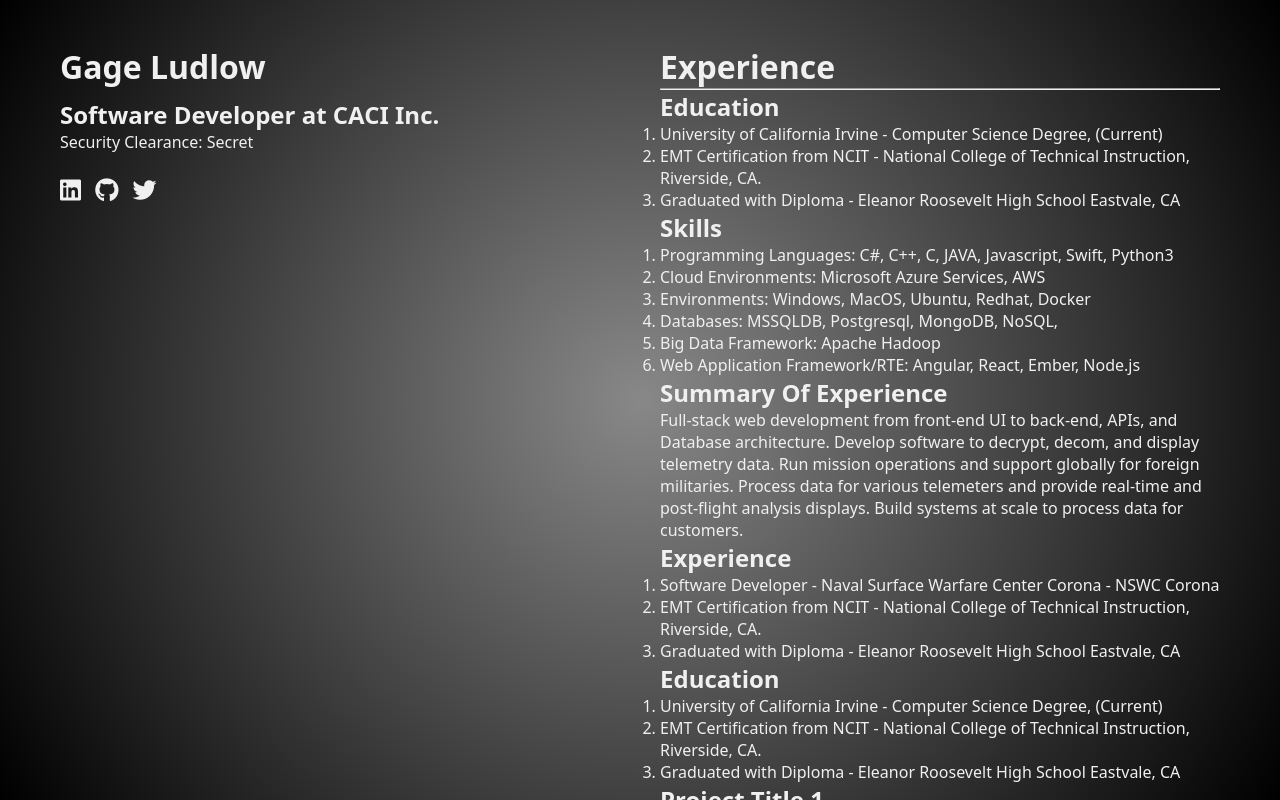
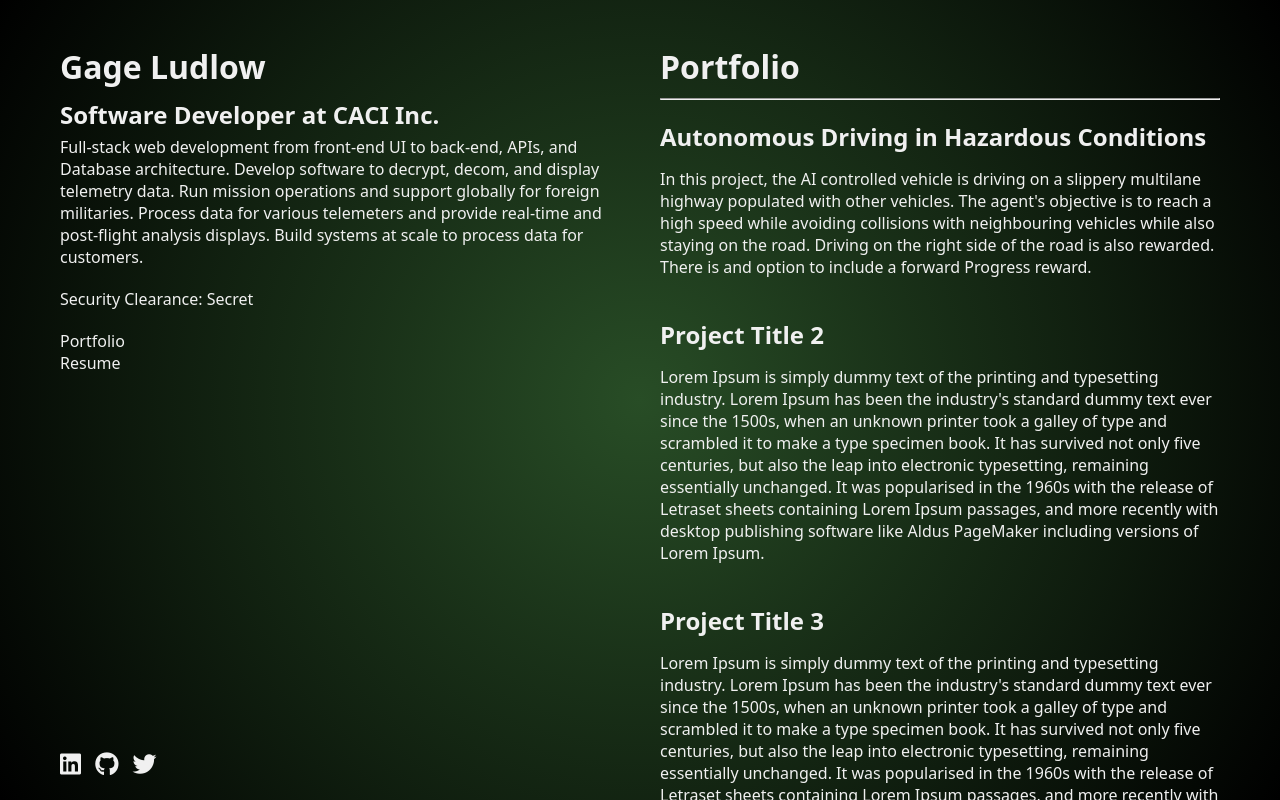
Before and after one commit to gageludlow/Portfolio, a plain HTML site: page index.html in a window 1280 px wide. Drawn offline with Linux system fonts and the light colour scheme; a script that the page names is missing.

Commit message:
add jump links to section of page. change background gradient to green-black. move social links to bottom left of page

```diff
--- a/index.html
+++ b/index.html
@@ -14,8 +14,16 @@
         <div class="left-section">
             <h1>Gage Ludlow</h1>
             <h2>Software Developer at CACI Inc.</h2>
+            <p>Full-stack web development from front-end UI to back-end, APIs, and Database
+                architecture. Develop software to decrypt, decom, and display telemetry
+                data. Run mission operations and support globally for foreign militaries.
+                 Process data for various telemeters and provide real-time and post-flight
+                  analysis displays. Build systems at scale to process data for customers.</p>
             <p>Security Clearance: Secret</p>
-            <!-- Add image or link if needed --></p>
+            <a href="#portfolio-link">Portfolio</a>
+            <a href="#resume-link">Resume</a>
+
+
             <!-- Social Media Links -->
             <div class="social-links">
                 <a href="https://www.linkedin.com/in/gage-ludlow-53742a16b/"><i class="fab fa-linkedin"></i></a>
@@ -27,66 +35,18 @@
 
         <!-- Right Scrollable Section -->
         <div class="right-section">
-            <div class="resume">
-                <h1>Experience</h1>
+            <div class="portfolio">
+                <a id="portfolio-link"></a>
+                <h1 id="portfolio-top-h1">Portfolio</h1>
                 <hr>
-                <div class="resume-item">
-                    <h2>Education</h2>
-                    <ol>
-                        <li>University of California Irvine - Computer Science Degree, (Current)</li>
-                        <li>EMT Certification from NCIT - National College of Technical Instruction, Riverside, CA.</li>
-                        <li>Graduated with Diploma - Eleanor Roosevelt High School Eastvale, CA</li>
-                    </ol>
-                </div>
-                <div class="resume-item">
-                    <h2>Skills</h2>
-                    <ol>
-                        <li>Programming Languages: C#, C++, C, JAVA, Javascript, Swift, Python3</li>
-                        <li>Cloud Environments: Microsoft Azure Services, AWS </li>
-                        <li>Environments: Windows, MacOS, Ubuntu, Redhat, Docker</li>
-                        <li>Databases: MSSQLDB, Postgresql, MongoDB, NoSQL,</li>
-                        <li>Big Data Framework: Apache Hadoop</li>
-                        <li>Web Application Framework/RTE: Angular, React, Ember, Node.js</li>
-
-                    </ol>
-                </div>
-                <div class="resume-item">
-                    <h2>Summary Of Experience</h2>
-                    <p>Full-stack web development from front-end UI to back-end, APIs, and Database
-                         architecture. Develop software to decrypt, decom, and display telemetry
-                         data. Run mission operations and support globally for foreign militaries.
-                          Process data for various telemeters and provide real-time and post-flight
-                           analysis displays. Build systems at scale to process data for customers.</p>
-
-                </div>
-                <div class="resume-item">
-                    <h2>Experience</h2>
-                    <ol>
-                        <li>Software Developer - Naval Surface Warfare Center Corona - NSWC Corona</li>
-                        <li>EMT Certification from NCIT - National College of Technical Instruction, Riverside, CA.</li>
-                        <li>Graduated with Diploma - Eleanor Roosevelt High School Eastvale, CA</li>
-                    </ol>
-                </div>
-                <div class="resume-item">
-                    <h2>Education</h2>
-                    <ol>
-                        <li>University of California Irvine - Computer Science Degree, (Current)</li>
-                        <li>EMT Certification from NCIT - National College of Technical Instruction, Riverside, CA.</li>
-                        <li>Graduated with Diploma - Eleanor Roosevelt High School Eastvale, CA</li>
-                    </ol>
-                </div>
-            </div>
-            <div class="portfolio">
                 <!-- Portfolio Item 1 -->
                 <div class="portfolio-item">
-                    <h2>Project Title 1</h2>
-                    <p>Lorem Ipsum is simply dummy text of the printing and typesetting industry.
-                        Lorem Ipsum has been the industry's standard dummy text ever since the 1500s,
-                        when an unknown printer took a galley of type and scrambled it to make a type
-                        specimen book. It has survived not only five centuries, but also the leap into electronic
-                        typesetting, remaining essentially unchanged. It was popularised in the 1960s
-                        with the release of Letraset sheets containing Lorem Ipsum passages, and more
-                        recently with desktop publishing software like Aldus PageMaker including versions of Lorem Ipsum.</p>
+                    <h2>Autonomous Driving in Hazardous Conditions</h2>
+                    <p>In this project, the AI controlled vehicle is driving on a slippery multilane highway
+                         populated with other vehicles. The agent's objective is to reach a high
+                          speed while avoiding collisions with neighbouring vehicles while also
+                           staying on the road. Driving on the right side of the road is also
+                            rewarded. There is and option to include a forward Progress reward.</p>
                     <!-- Add image or link if needed -->
                 </div>
                 <div class="portfolio-item">
@@ -144,6 +104,50 @@
                         recently with desktop publishing software like Aldus PageMaker including versions of Lorem Ipsum.</p>
                     <!-- Add image or link if needed -->
                 </div>
+
+                <div class="resume">
+                    <a id="resume-link"></a>
+                    <h1>Resume</h1>
+                    <hr>
+                    <div class="resume-item">
+                        <h2>Education</h2>
+                        <ul>
+                            <li>University of California Irvine - Computer Science Degree, (Current)</li>
+                            <li>EMT Certification from NCIT - National College of Technical Instruction, Riverside, CA.</li>
+                            <li>Graduated with Diploma - Eleanor Roosevelt High School Eastvale, CA</li>
+                        </ul>
+                    </div>
+                    <div class="resume-item">
+                        <h2>Skills</h2>
+                        <ul>
+                            <li>Programming Languages: C#, C++, C, JAVA, Javascript, Swift, Python3</li>
+                            <li>Cloud Environments: Microsoft Azure Services, AWS </li>
+                            <li>Environments: Windows, MacOS, Ubuntu, Redhat, Docker</li>
+                            <li>Databases: MSSQLDB, Postgresql, MongoDB, NoSQL,</li>
+                            <li>Big Data Framework: Apache Hadoop</li>
+                            <li>Web Application Framework/RTE: Angular, React, Ember, Node.js</li>
+
+                        </ul>
+                    </div>
+                    <div class="resume-item">
+                        <h2>Experience</h2>
+                        <p class="italic">Software Developer - Naval Surface Warfare Center Corona - NSWC Corona</p>
+                        <ul>
+
+                            <ul>
+                                <li>Consolidated Analysis Center, Inc, Lead Web Developer - August 2018 - Current</li>
+                            </ul>
+                        </ul>
+                    </div>
+                    <div class="resume-item">
+                        <h2>Education</h2>
+                        <ul>
+                            <li>University of California Irvine - Computer Science Degree, (Current)</li>
+                            <li>EMT Certification from NCIT - National College of Technical Instruction, Riverside, CA.</li>
+                            <li>Graduated with Diploma - Eleanor Roosevelt High School Eastvale, CA</li>
+                        </ul>
+                    </div>
+                </div>
             </div>
         </div>
     </div>
--- a/style.css
+++ b/style.css
@@ -8,7 +8,7 @@
 body, html {
     height: 100%;
     font-family: system-ui;
-    background: radial-gradient(circle, #888888, #000000) fixed;
+    background: radial-gradient(circle, #284d26, #000000) fixed;
     max-width: 1200px;
     margin: 0 auto
 }
@@ -28,10 +28,16 @@
     overflow-y: visible;
     color: #f0f0f0; /* Light color for text for readability */
     margin-top: 25px;
+    display: flex;
+    flex-direction: column;
 }
 
 .left-section h1 {
     margin-bottom: 10px;
+}
+
+.left-section h2 {
+    margin-bottom: 5px;
 }
 
 .left-section p {
@@ -47,26 +53,58 @@
     overflow-y: auto;
     color: #f0f0f0; /* Light color for text for readability */
     margin-top: 25px;
+
+}
+
+.right-section h2{
+    padding-bottom: 5px;
+    padding-top: 20px;
+}
+
+.right-section h1{
+    padding-bottom: 10px;
+    padding-top: 20px;
+}
+
+#portfolio-top-h1{
+    padding-top: 0;
 }
 
 .portfolio-item {
-    margin-bottom: 40px;
+    margin-bottom: 20px;
 }
 
 .portfolio-item h2 {
     margin-bottom: 10px;
 }
 
+a {
+    color: #f0f0f0;
+    text-decoration: none;
+}
+
+a:hover {
+    color: #c0c0c0;
+}
+
+.social-links {
+    margin-top: auto
+}
+
 .social-links a {
     color: #f0f0f0; /* Icon color */
     font-size: 24px; /* Icon size */
     margin-right: 10px; /* Space between icons */
+    margin-top: auto
 }
 
 .social-links a:hover {
     color: #c0c0c0; /* Icon hover color */
 }
 
+.italic {
+    font-style: italic;
+}
 
 
 /* Responsive Design */
```
